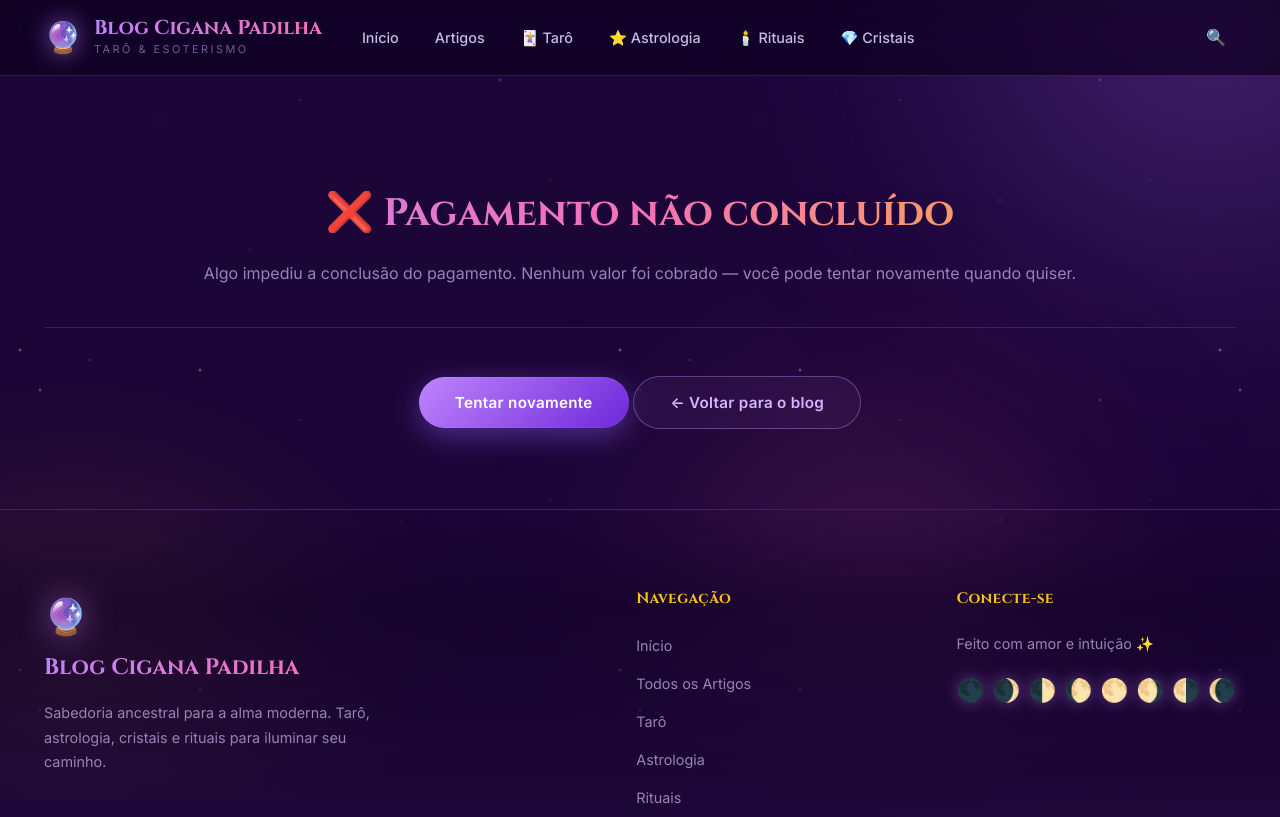
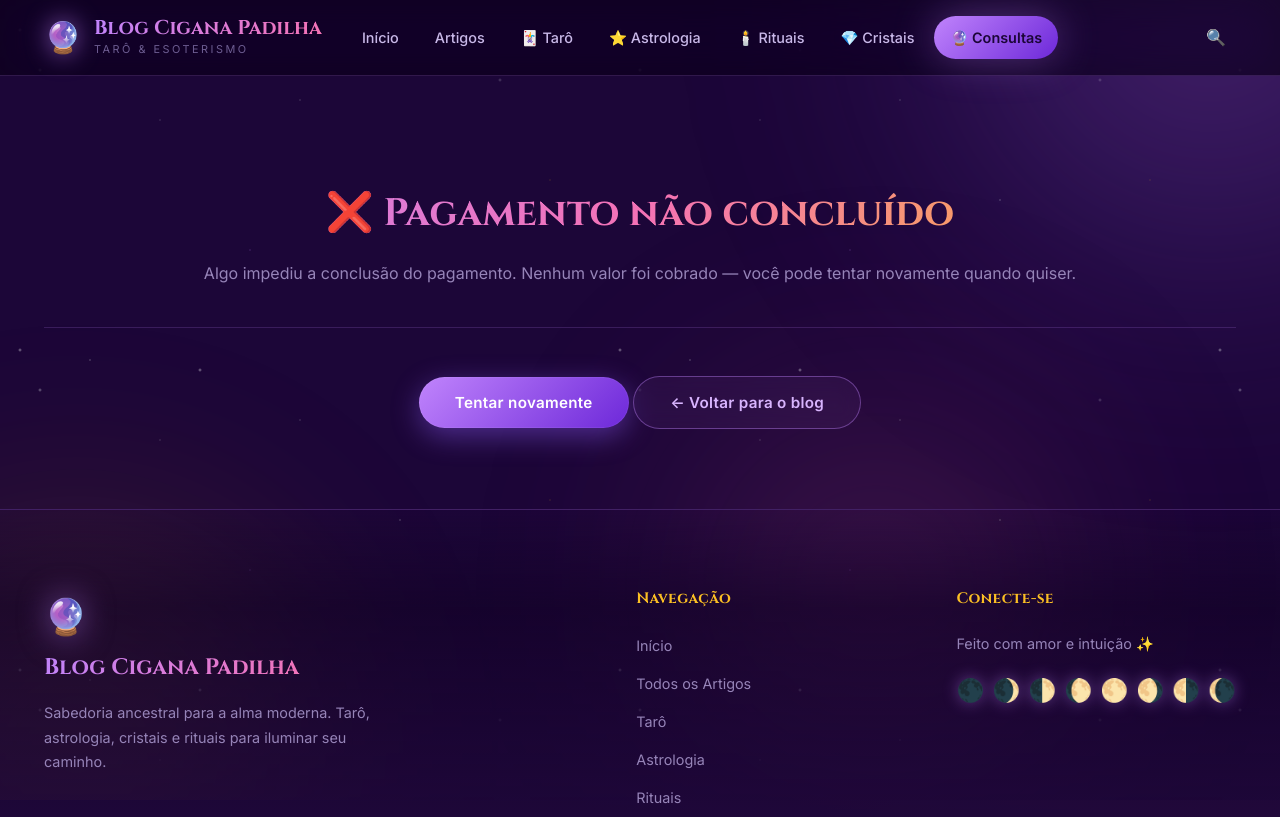
Before and after one commit to lloupp/blogciganapadilha, a Django app: page /consultas/erro/ in a window 1280 px wide. Shown: the top 817 px of the page. Run offline with Django 4.2, Linux system fonts and the light colour scheme.

Commit message:
feat: consultas abertas ao publico com Pix
Link 'Consultas' do menu volta para todos. CONSULTAS_ABERTAS=True no .env
(fora do git) depois do teste real com Pix na conta nova.

Co-Authored-By: Claude Opus 5.5 <noreply@anthropic.com>

```diff
--- a/templates/base.html
+++ b/templates/base.html
@@ -56,8 +56,7 @@
                     <li><a href="{% url 'core:post_list' %}?categoria=astrologia" class="nav-link">⭐ Astrologia</a></li>
                     <li><a href="{% url 'core:post_list' %}?categoria=rituais" class="nav-link">🕯️ Rituais</a></li>
                     <li><a href="{% url 'core:post_list' %}?categoria=cristais" class="nav-link">💎 Cristais</a></li>
-                    {# Consultas fora do ar para o público (16/11/2026); staff continua vendo para testar. #}
-                    {% if user.is_staff %}<li><a href="{% url 'consultas:lista' %}" class="nav-link">🔮 Consultas</a></li>{% endif %}
+                    <li><a href="{% url 'consultas:lista' %}" class="nav-link">🔮 Consultas</a></li>
                 </ul>
             </nav>
 
```
